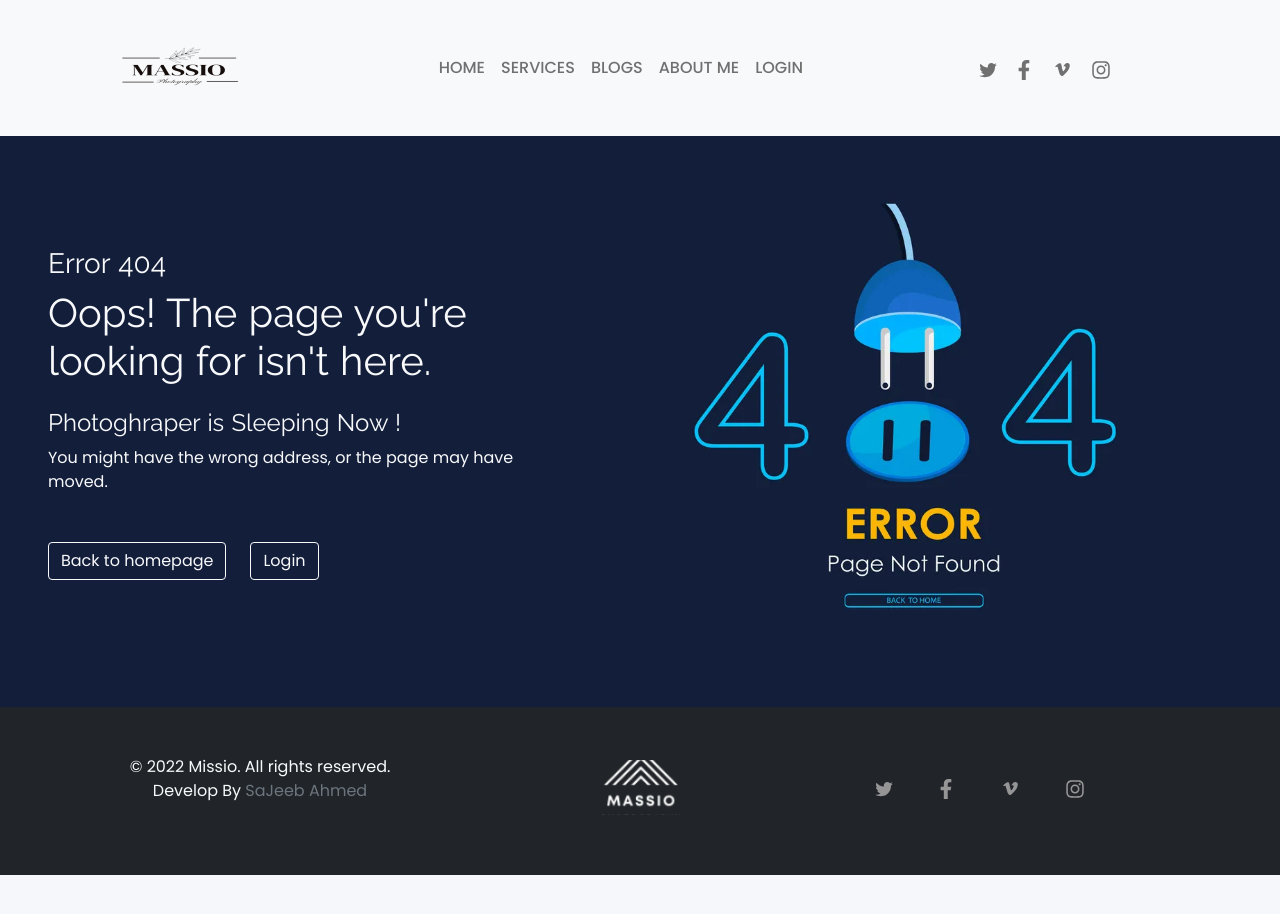
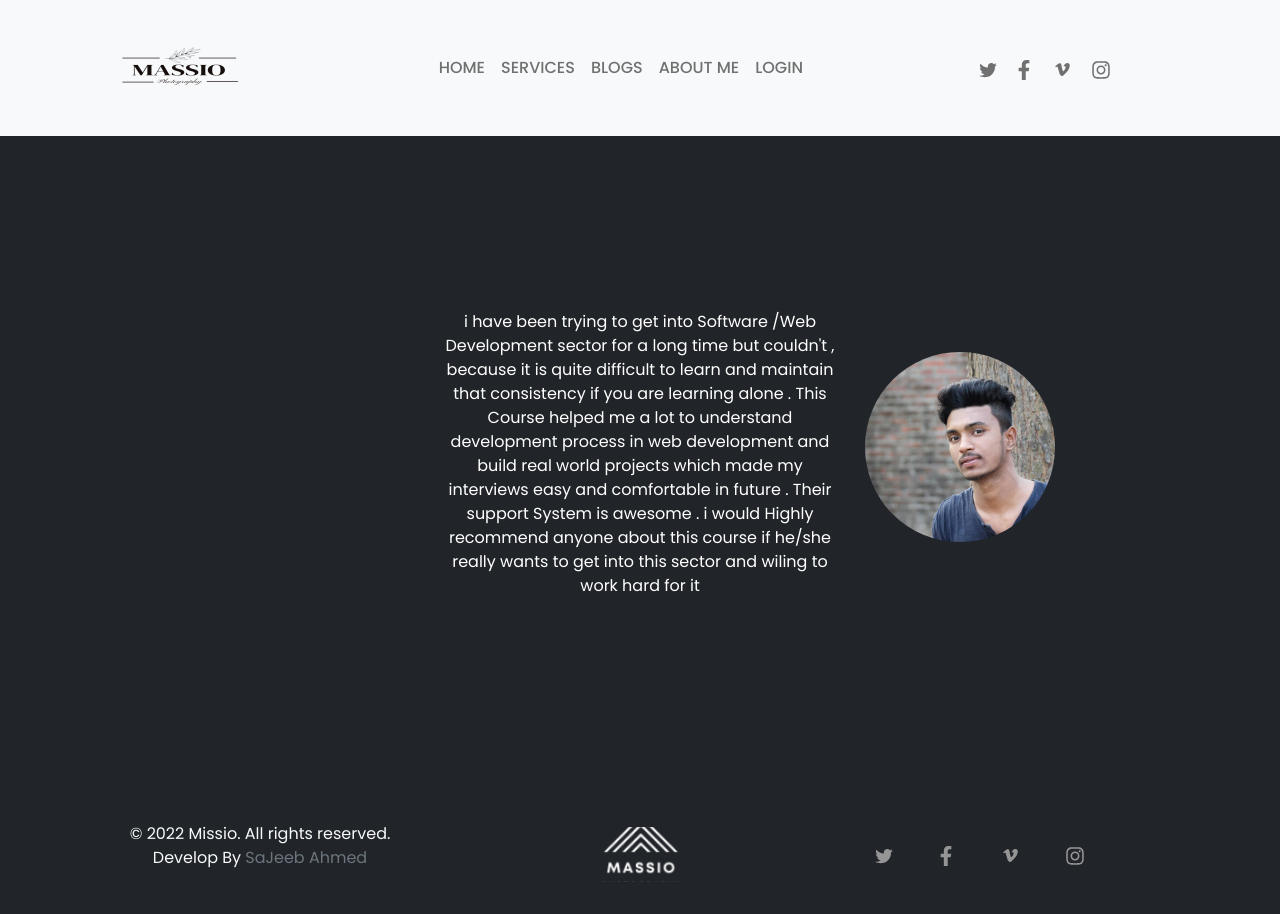
Before and after one commit to sajeeb-ahmeed/professional-photoghraper, a React (Create React App) app: page /about in a window 1280 px wide. Shown: the top 914 px of the page. Before the commit the page ends 875 px from the top, so only its background shows below. Built offline with nearby package versions, Linux system fonts and the light colour scheme; no server answers; a web font is replaced by a local one.

Commit message:
about route done

```diff
--- a/src/App.css
+++ b/src/App.css
@@ -32,6 +32,27 @@ h6 {
   align-items: center;
 }
 
+.aboutme {
+  display: flex;
+  justify-content: center;
+  align-items: center;
+  flex-wrap: wrap;
+}
+
+.h-100 {
+  height: 700px;
+  width: auto;
+}
+
+.abouts {
+  color: rgb(255, 255, 255);
+  text-align: center;
+  margin-top: 30px;
+  display: flex;
+  justify-content: center;
+  align-items: center;
+}
+
 .bg-notfound {
   background-color: #131E3B;
 }
--- a/src/App.js
+++ b/src/App.js
@@ -12,6 +12,7 @@ import Checkout from './Pages/Checkout/Checkout';
 import Blogs from './Pages/Home/Blogs/Blogs';
 import Fotter from './Pages/Shared/Footer/Fotter';
 import Notfound from './Pages/Shared/Notfound/Notfound';
+import AboutMe from './Pages/Home/About_me/AboutMe';
 
 
 
@@ -29,7 +30,7 @@ function App() {
           </RequireAuth>
         }></Route>
         <Route path='/blogs' element={<Blogs></Blogs>}></Route>
-
+        <Route path='/about' element={<AboutMe></AboutMe>}></Route>
         <Route path='/login' element={<Login></Login>}></Route>
         <Route path='/signup' element={<SignUp></SignUp>}></Route>
         <Route path='*' element={<Notfound></Notfound>}></Route>
--- a/src/Pages/Home/About_me/AboutMe.js
+++ b/src/Pages/Home/About_me/AboutMe.js
@@ -1,9 +1,24 @@
 import React from 'react';
-
+import photo from '../../../images/phot.jpg'
 const AboutMe = () => {
     return (
-        <div>
-            <h1>this about me </h1>
+        <div className='container-fluid py-lg-5 pb-5 bg-dark'>
+            <div className="row  py-lg-5  aboutme">
+                <div className="col-md-4 "></div>
+
+                <div className="col-md-4 col-12 py-lg-5 ">
+                    <p className='abouts text-center'>
+                        i have been trying to get into Software /Web Development sector for a long time but couldn't , because it is quite difficult to learn and maintain that consistency if you are learning alone . This Course helped me a lot to understand development process in web development and build real world projects which made my interviews easy and comfortable in future . Their support System is awesome . i would Highly recommend anyone about this course if he/she really wants to get into this sector and wiling to work hard for it
+                    </p>
+                </div>
+                <div className="col-md-2 col-12 margin py-lg-5">
+                    <img className='img-fluid rounded-circle w-100' src={photo} alt="" />
+                </div>
+                <div className="col-md-2 "></div>
+            </div>
+            <div className='pb-3'>
+
+            </div>
         </div>
     );
 };
--- a/src/Pages/Home/Expensive/Expensive.css
+++ b/src/Pages/Home/Expensive/Expensive.css
@@ -1,8 +1,10 @@
 .nathan {
     background: url(../../../images/photoghraper/nathan.jpg) no-repeat center center fixed;
     background-size: cover;
-    ;
+
 }
+
+
 
 .quotes {
     color: aliceblue;
@@ -13,3 +15,7 @@
     justify-content: center;
     align-items: center;
 }
+
+.margin {
+    margin: 0;
+}
```
Also changed, not shown: src/images/phot.jpg (added), src/images/photoghraper/photo-1.png (added).
